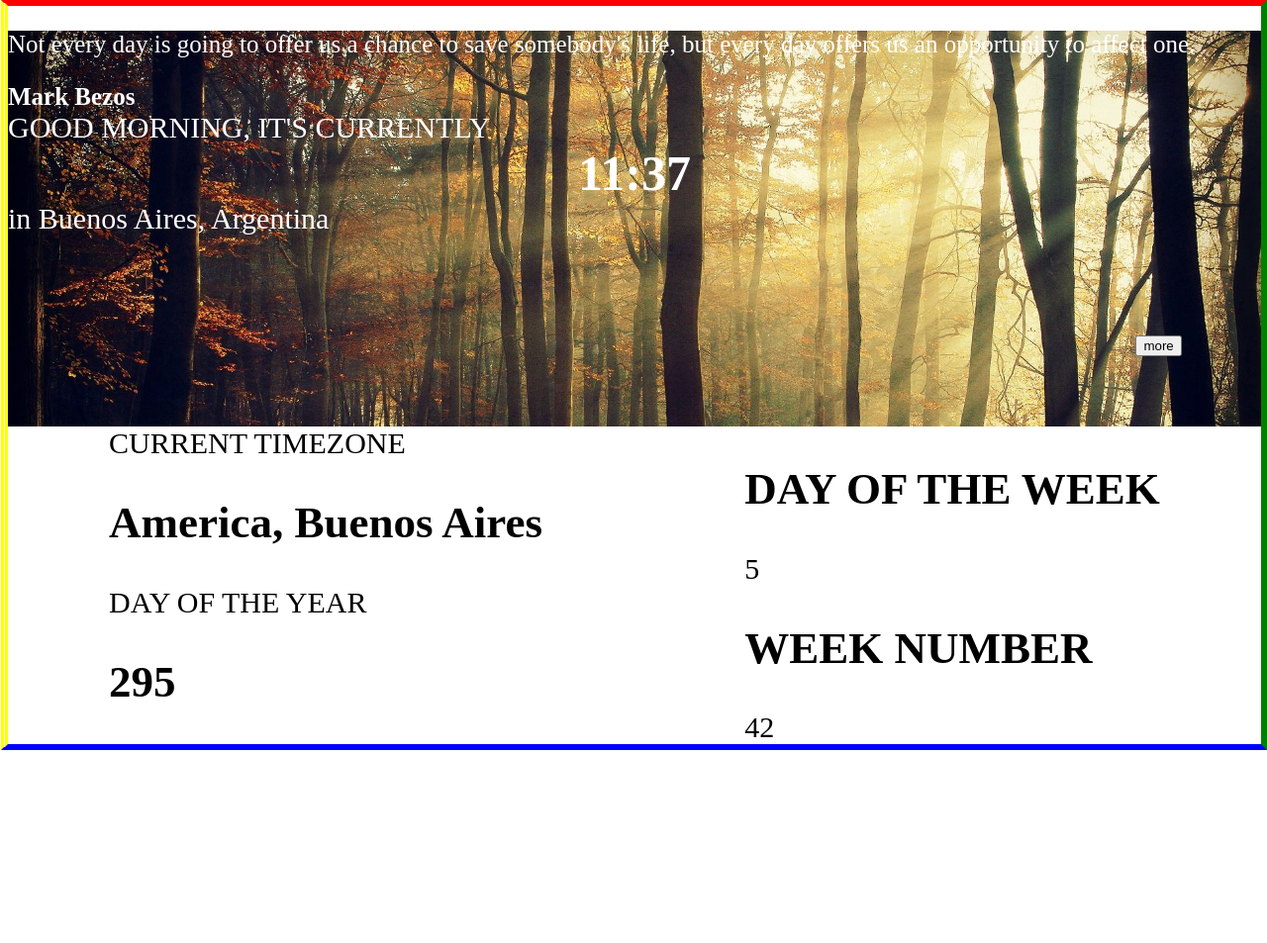
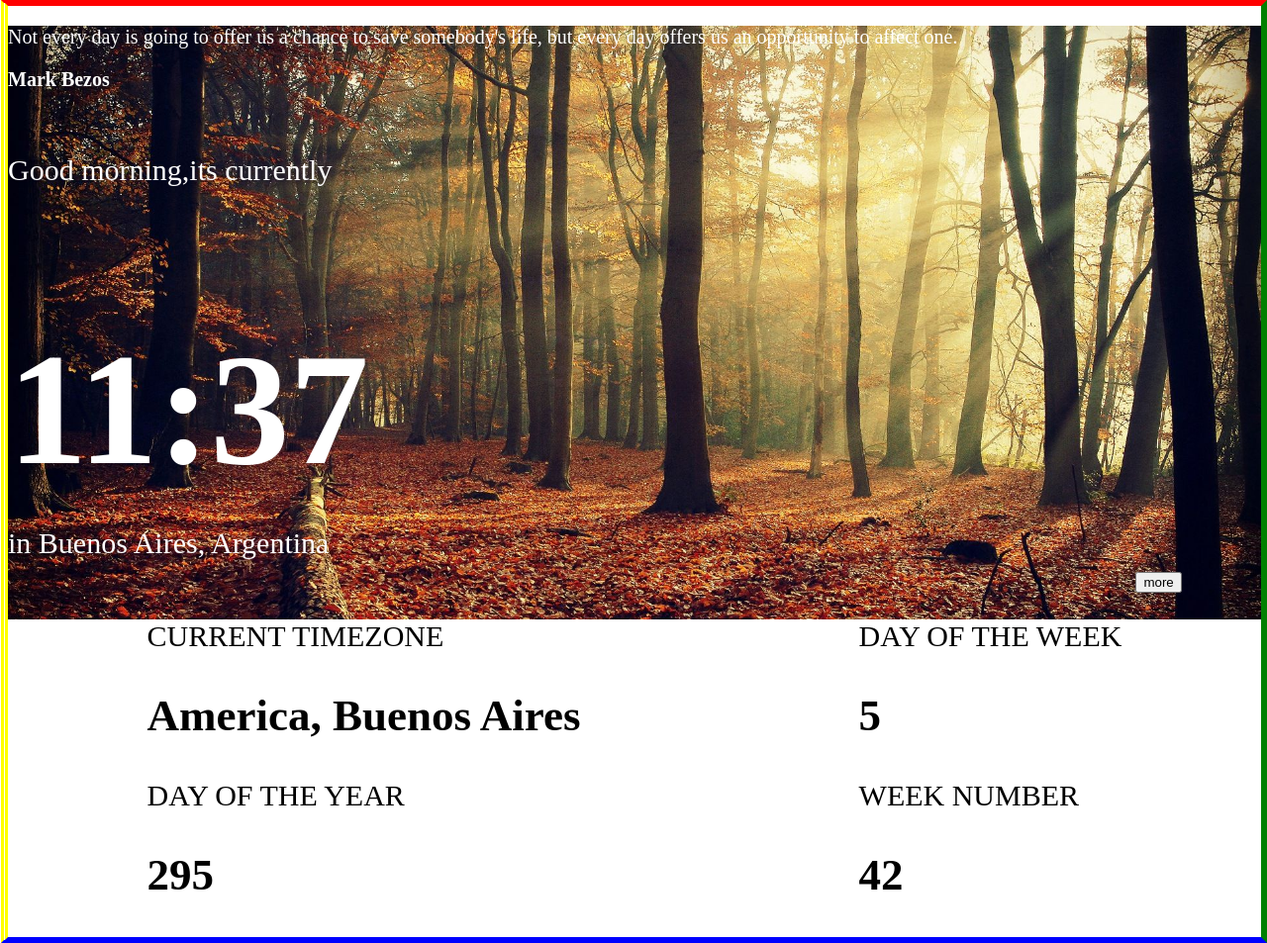
Before and after one commit to Jerow07/RELOJPROYECT, a plain HTML site: page index.html in a window 1280 px wide. Shown: the whole page at 99% size. Before the commit the page ends 800 px from the top, so only its background shows below. Drawn offline with Linux system fonts and the light colour scheme.

Commit message:
MOVI COSAS agrande hora

```diff
--- a/ESTILO.css
+++ b/ESTILO.css
@@ -2,32 +2,45 @@ html, body {
     border-style: solid;
     border-color: red green blue yellow; /* red top, green right, blue bottom and yellow left */
   font-size: 30px;
-    margin: 0;
+    margin: 0px;
     margin-left: 1px;
-    padding: 0;
+    margin-right: 0px;
+    padding: 0px;
     font-family:'Times New Roman';
 }
-.confondo{
-    height: 400px;width: 100%;
+.confondo {
+
+    height: 600px;width: 100%;
+
     background: url(bosque\ hd.jpg)no-repeat;
     background-size: cover;
+    background-position-x: right : 5%;
     color:white;
 }
+.citadebuendia {
+    margin-top:5%;
+    font-size: 100%;
+
+}
 h1{
-    margin: 0;
-    text-align: center;
-    font-size: 50px ;
+    color:white;
+    margin: 1;
+    margin-bottom: 2%;
+    text-align: left;
+
+    font-size: 160px ;
 }
 .cita {
-    font-size: 25px;
+    font-size: 20px;
 }
 .hora {
-    font-size: 70px;
+    font-size:  2170px;????? esto de que es??
 
 }
 .boton{
-    margin-left: 90%;
     margin-top: 5%;
+    margin-left: 0%;
+    margin-top: 101000%;
  }
 .partedeabajosinfondo {
     font-size: 30px;
@@ -36,5 +49,7 @@ h1{
 }
 .boton{
     margin-left: 90%;
-    margin-top: 8%;
+    margin-top: 0%;
  }
+porque hay dos boton?
+aprender a movertexto
--- a/index.html
+++ b/index.html
@@ -13,7 +13,7 @@
             <b>Mark Bezos</b>
         </div>
         <div class="reloj">
-            <span>GOOD MORNING, IT'S CURRENTLY</span>
+            <div class="citadebuendia">Good morning,its currently</div>
             <h1>11:37</h1>
             <span>in Buenos Aires, Argentina</span>
         </div>
@@ -32,12 +32,12 @@
         </div>
         <div>
             <div>
-                <h2>DAY OF THE WEEK</h2>
-                <span>5</span>
+                <span>DAY OF THE WEEK</span>
+                <h2>5</h2>
             </div>
             <div>
-                <h2>WEEK NUMBER</h2>
-                <span>42</span>
+                <span>WEEK NUMBER</span>
+                <h2>42</h2>
             </div>
         </div>
     </section>
```
